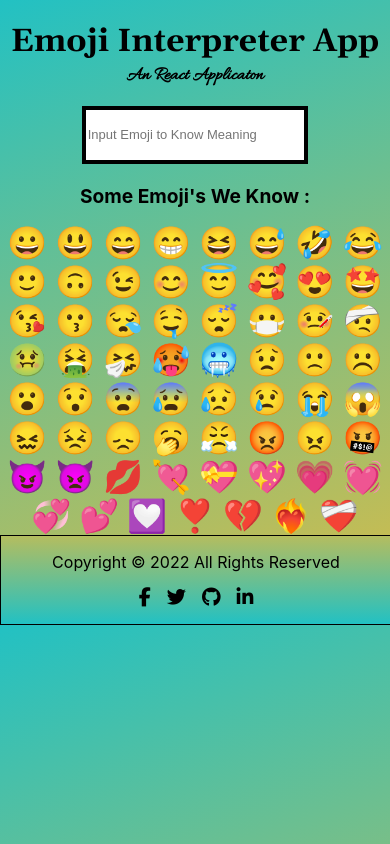
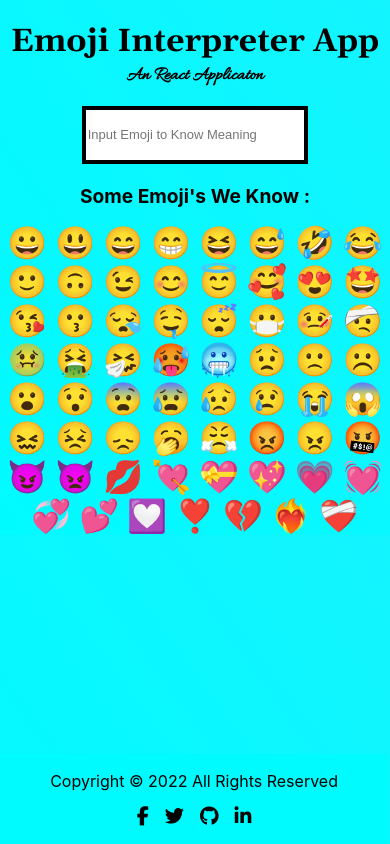
Before and after one commit to SamyakKhairnar/NeoG-Camp-Level-Zero-Mark-8, a React (Create React App) app: page / in a window 390 px wide. Built offline with nearby package versions, Linux system fonts and the light colour scheme.

Commit message:
Fixed Footer

```diff
--- a/src/App.css
+++ b/src/App.css
@@ -65,6 +65,9 @@ input{
 }
 
 @media only screen and (max-width: 650px){
+  body{
+    background-image: linear-gradient(to right top, #00fbff, #04f9ff, #09f8ff, #0ef6ff, #13f4ff);
+  }
   input{
     font-size: small;
   }
@@ -80,8 +83,11 @@ input{
     font-size: xx-large;
   }
   .footer{
-    position: relative;
-    background: linear-gradient(360deg, rgba(34,193,195,1) 0%, rgba(253,187,45,1) 150%);
-    border: 1px solid black;
+    width: 99%;
+    bottom: 0;
+    position: fixed;
+    /* background: rgba(255, 255, 255, .8); */
+    background: #00fbff;
+    border: 1px solid #00fbff;
   }
 }
```
